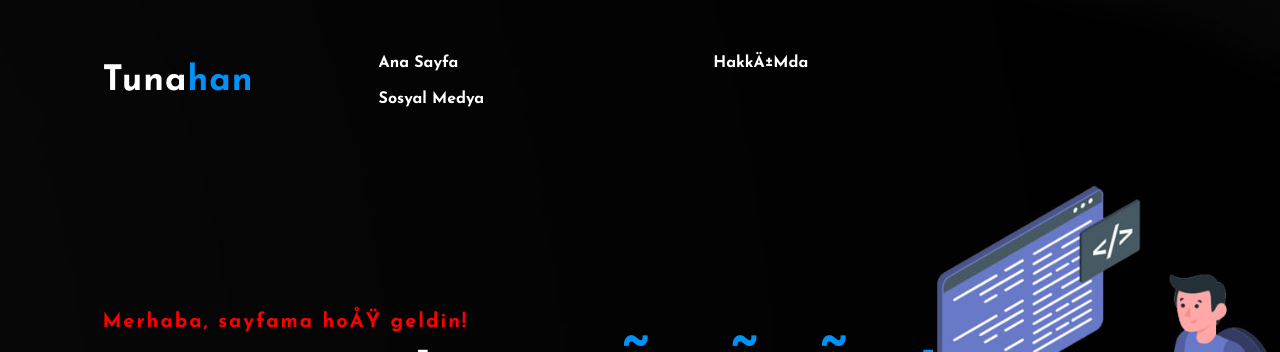
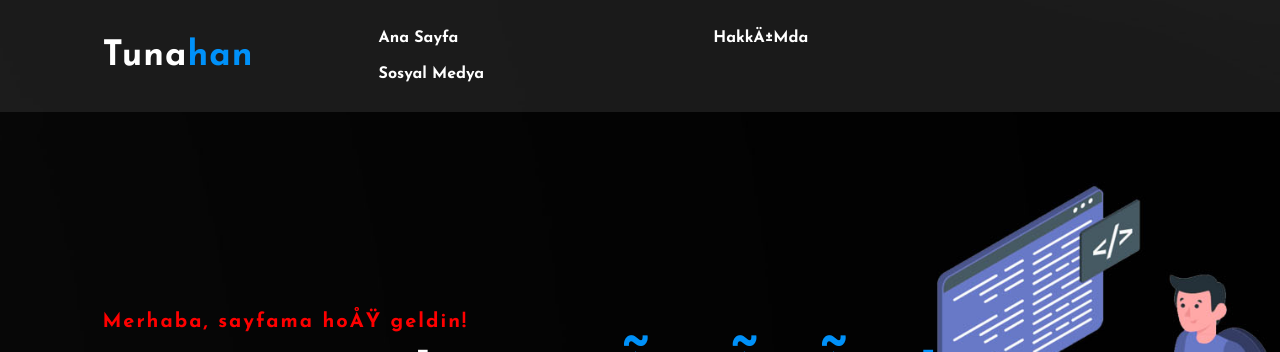
Before and after one commit to tunahankt/tunahankt.github.io, a PHP site: page / in a window 1280 px wide. Shown: the top 352 px of the page. Run offline with PHP 8.4, Linux system fonts and the light colour scheme.

Commit message:
Update style.css

```diff
--- a/css/style.css
+++ b/css/style.css
@@ -11,17 +11,16 @@
 	background-size: cover;
 	background-position: center;
 }
-nav{
+nav {
 	display: flex;
+	 width: 100%;
 	 align-items: center;
 	 justify-content: space-between;
-	padding-top: 45px;
-	padding-left: 8%;
-	padding-right: 8%;
+	 background-color: #252525b3;
+	 padding: 20px 8%;
 	 overflow: hidden;
 	 position: fixed;
 	 top: 0;
-
  }
 .logo{
 	color: white;
@@ -126,7 +125,6 @@ h5{
 }
 
 footer{
-	position: relative;
 	width: 100%;
 	height: 750px;
 	background: #101010;
```
Lines whose indentation alone changed are shown as unchanged.
